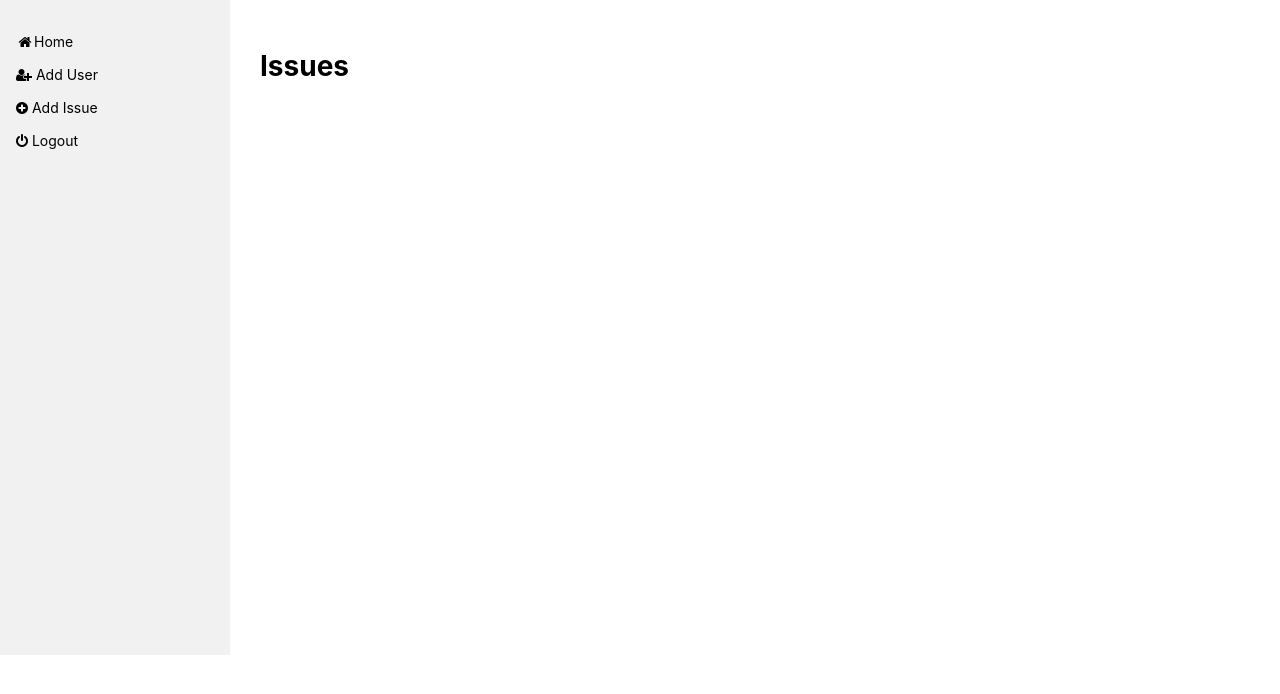
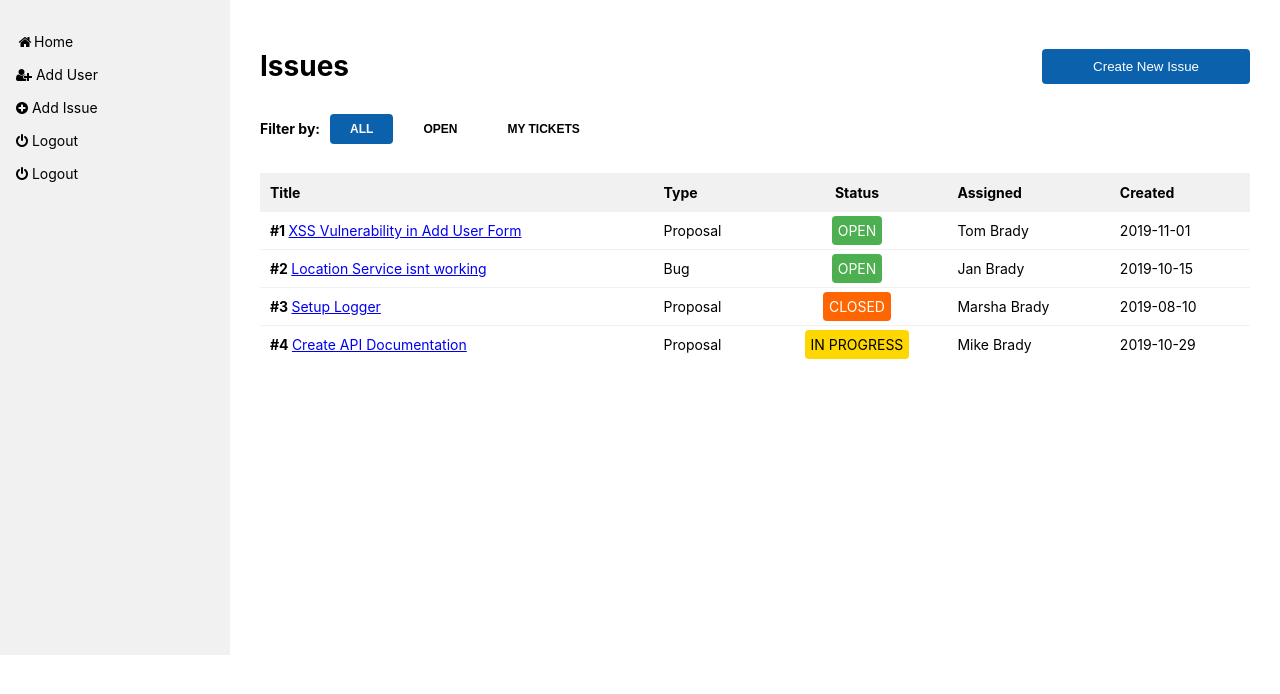
Before and after one commit to dahaliahowell/info2180-finalproject, a PHP site: page /no-refresh.php?context=Open in a window 1280 px wide. Shown: the part 57-751 px from the top of the page. Run offline with PHP 8.4, Linux system fonts and the light colour scheme; data comes from the database, SQL or seed files in the repository; some libraries are stand-ins or nearby versions.

Commit message:
Added functionality and styling to most pages

```diff
--- /dev/null
+++ b/app/issues_ajax.js
@@ -0,0 +1,52 @@
+$(document).ready(function(){
+
+    $('#all').click(function(){
+
+        httpRequest = new XMLHttpRequest();
+
+        console.log('all c licked');
+
+        var url = "scripts/issue_view.php?context=all";
+        httpRequest.onreadystatechange = sendResult;
+        httpRequest.open('GET', url);
+        httpRequest.setRequestHeader('Content-Type', 'application/x-www-form-urlencoded');
+        httpRequest.send('context=all');
+    });
+
+    $('#open').click(function(){
+
+      console.log('open c licked');
+
+        httpRequest = new XMLHttpRequest();
+
+        var url = "scripts/issue_view.php?context=open";
+        httpRequest.onreadystatechange = sendResult;
+        httpRequest.open('GET', url);
+        httpRequest.setRequestHeader('Content-Type', 'application/x-www-form-urlencoded');
+        httpRequest.send('context=open');
+    });
+
+    $('#my-tickets').click(function(){
+
+        httpRequest = new XMLHttpRequest();
+
+        console.log('my tic c licked');
+
+        var url = "scripts/issue_view.php?context=my_tickets";
+        httpRequest.onreadystatechange = sendResult;
+        httpRequest.open('GET', url);
+        httpRequest.setRequestHeader('Content-Type', 'application/x-www-form-urlencoded');
+        httpRequest.send('context=my_tickets');
+    });
+
+    function sendResult() {
+        if (httpRequest.readyState === XMLHttpRequest.DONE) {
+          if (httpRequest.status === 200) {
+            var response = httpRequest.responseText;
+            document.getElementById("result").innerHTML = response;
+          } else {
+            alert('There was a problem with the request.');
+          }
+    }
+    }
+})
--- a/home.php
+++ b/home.php
@@ -1 +1,16 @@
-<h1>Issues</h1>
+<script src="app/issues_ajax.js" charset="utf-8"></script>
+
+<div id="issues">
+    <h1>Issues</h1>
+    <button type="submit" class="btn">Create New Issue</button>
+</div>
+
+<div id="filter">
+    <h4>Filter by:</h4>
+    <button type="submit" id="all" class="filter-btn active-btn">ALL</button>
+    <button type="submit" id="open" class="filter-btn">OPEN</button>
+    <button type="submit" id="my-tickets" class="filter-btn">MY TICKETS</button>
+</div>
+<br>
+
+<div id="result"><?php include 'scripts/issue_view.php'?></div>
--- a/no-refresh.php
+++ b/no-refresh.php
@@ -14,16 +14,17 @@
     <div id="wrapper" class="container">
       <header>
 
-        <h3><i class="fa fa-bug" style="font-size: 1.5em;"></i>&nbsp;&nbsp;&nbsp;&nbsp;BugMe Issue Tracker</h3>
+      <h3><i class="fa fa-bug" style="font-size: 1.5em;"></i>&nbsp;&nbsp;&nbsp;&nbsp;BugMe Issue Tracker</h3>
       </header>
       <div id='flex'>
         <div id="left">
           <nav>
             <ul>
               <li><a id="nav-home" href="home.php"><i class="fa fa-fw fa-home"></i>Home</a></li>
-              <li><a id="nav-about" href="addUser.php"><i class="fa fa-user-plus" aria-hidden="true"></i> Add User</a></li>
-              <li><a id="nav-contact" href="addIssue.php"><i class="fa fa-plus-circle"></i> Add Issue</a></li>
+              <li><a id="nav-about" href="addUserForm.php"><i class="fa fa-user-plus" aria-hidden="true"></i> Add User</a></li>
+              <li><a id="nav-contact" href="addIssueForm.php"><i class="fa fa-plus-circle"></i> Add Issue</a></li>
               <li><a id="nav-contact" href="login.php"><i class="fa fa-power-off"></i> Logout</a></li>
+              <li><a id="nav-contact" href="issue.php"><i class="fa fa-power-off"></i> Logout</a></li>
             </ul>
           </nav>
         </div>
--- /dev/null
+++ b/scripts/dbconfig.php
@@ -0,0 +1,5 @@
+<?php header('Access-Control-Allow-Origin: *');
+    $host = 'localhost';
+    $dbname = 'BugMeTracker';
+    $username = 'admin';
+    $password = 'My_Password123';
--- /dev/null
+++ b/scripts/issue_view.php
@@ -0,0 +1,59 @@
+<?php header('Access-Control-Allow-Origin: *');
+
+require_once 'phpmysqlconnection.php';
+
+if ($_SERVER['REQUEST_METHOD'] === 'GET') {
+
+  $check = '';
+
+  $conn = new PDO("mysql:host=$host;dbname=$dbname;charset=utf8mb4", $username, $password);
+
+  if ($_GET['context'] === 'my_tickets') {
+
+    $check = 'mytickets';
+    $stmt = $conn->query("");
+    $results = $stmt->fetchAll(PDO::FETCH_ASSOC);
+
+  } else if ($_GET['context'] === 'open') {
+
+    $check = 'open';
+    $stmt = $conn->query("SELECT i.id, i.title, i.type, i.status, i.assigned_to, i.created, u.firstname as fn, u.lastname as ln FROM Issues i JOIN Users u ON i.assigned_to=u.id where i.status = 'Open'");
+    $results = $stmt->fetchAll(PDO::FETCH_ASSOC);
+
+  } else {
+
+    $check = 'all';
+    $stmt = $conn->query("SELECT i.id, i.title, i.type, i.status, i.assigned_to, i.created, u.firstname as fn, u.lastname as ln FROM Issues i JOIN Users u ON i.assigned_to=u.id");
+    $results = $stmt->fetchAll(PDO::FETCH_ASSOC);
+  }
+
+
+}
+?>
+
+<table>
+    <tr>
+        <th>Title</th>
+        <th>Type</th>
+        <th class="status">Status</th>
+        <th>Assigned</th>
+        <th>Created</th>
+    </tr>
+    <?php foreach ($results as $row): ?>
+    <tr>
+        <td><span id="ticket-span"><?= '#' . $row['id'] . " ";?></span><a href='issue.php?id=<?=$row['id']?>'><?= $row['title'];?></a></td>
+        <td><?= $row['type'];?></td>
+        <?php if ($row['status'] === 'Open'): ?>
+            <td class="status"><span class="open">OPEN</span></td>
+        <?php endif; ?>
+        <?php if ($row['status'] === 'Closed'): ?>
+            <td class="status"><span class="closed">CLOSED</span></td>
+        <?php endif; ?>
+        <?php if ($row['status'] === 'In Progress'): ?>
+            <td class="status"><span class="in-progress">IN PROGRESS</span></td>
+        <?php endif; ?>
+        <td><?= $row['fn'] . " " . $row['ln'];?></td>
+        <td><?= substr($row['created'],0,10)?></td>
+    </tr>
+    <?php endforeach; ?>
+</table>
--- /dev/null
+++ b/scripts/phpmysqlconnection.php
@@ -0,0 +1,14 @@
+<?php header('Access-Control-Allow-Origin: *');
+
+require_once 'dbconfig.php';
+
+try {
+
+    $conn = new PDO("mysql:host=$host;dbname=$dbname;charset=utf8mb4", $username, $password);
+    $conn->setAttribute(PDO::ATTR_ERRMODE, PDO::ERRMODE_EXCEPTION);
+
+  } catch(PDOException $e) {
+    echo $e->getMessage();
+  }
+
+?>
--- a/styles/styles.css
+++ b/styles/styles.css
@@ -137,3 +137,90 @@ nav li a:hover {
     /* padding-left: 20px;
     padding-right: 20px; */
 }
+
+#issues {
+  display: flex;
+  flex-direction: row;
+  width: 100%;
+  align-items: center;
+  justify-content: space-between;
+}
+
+#filter {
+  display: flex;
+  flex-direction: row;
+  align-items: center;
+  gap: 10px;
+}
+
+.filter-btn {
+  font-weight: bold;
+  font-size: 12px;
+  color: #000000;
+  background-color: #ffffff;
+  border: none;
+  display: inline-block;
+  height: 30px;
+  padding: 0 20px;
+  text-align: center;
+  border-radius: 4px;
+  cursor: pointer;
+}
+
+.active-btn {
+  background-color: #0b61ac;
+  color: #ffffff;
+}
+
+table {
+  width: 100%;
+  border-collapse: collapse;
+}
+
+th {
+  background-color: #f1f1f1;
+  text-align: left;
+  padding: 10px;
+}
+
+tr {
+  border-top: 1px solid #f1f1f1;
+  height: 35px;
+}
+
+td {
+  padding: 10px;
+}
+
+#ticket-span {
+  font-weight: bold;
+  font-style: none;
+}
+
+.open {
+  text-align: center;
+  background-color: #4CAF50;
+  padding: 6px;
+  color: #ffffff;
+  border-radius: 4px;
+}
+
+.closed {
+  text-align: center;
+  background-color: #ff6500;
+  padding: 6px;
+  color: #ffffff;
+  border-radius: 4px;
+}
+
+.in-progress {
+  text-align: center;
+  background-color: #FFD700;
+  padding: 6px;
+  color: #000000;
+  border-radius: 4px;
+}
+
+.status {
+  text-align: center;
+}
```
Also changed, not shown: addIssueForm.php (renamed from addIssue.php, +7 -8 lines), addUserForm.php (renamed from addUser.php, +6 -2 lines), issue.html (added, +45 -0 lines), issue.php (+24 -13 lines), login.php (+36 -2 lines), scripts/addUser.php (added, +37 -0 lines), scripts/process-login.php (added, +31 -0 lines), scripts/test.php (added, +15 -0 lines), app/no-refresh.js (line endings or trailing spaces).
